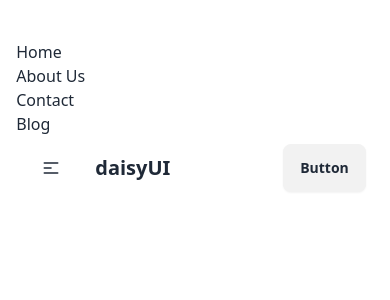
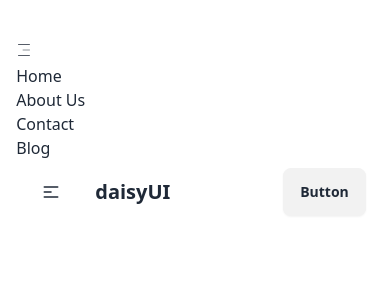
Before and after one commit to MukitHossen7/navbar-toggle-use-react, a React (Vite) app: page / in a window 390 px wide. Shown: the top 300 px of the page. Built offline with nearby package versions, Linux system fonts and the light colour scheme.

Commit message:
toggle in menu

```diff
--- a/package.json
+++ b/package.json
@@ -10,8 +10,10 @@
     "preview": "vite preview"
   },
   "dependencies": {
+    "prop-types": "^15.8.1",
     "react": "^18.3.1",
-    "react-dom": "^18.3.1"
+    "react-dom": "^18.3.1",
+    "react-icons": "^5.3.0"
   },
   "devDependencies": {
     "@eslint/js": "^9.13.0",
--- a/src/components/Link/Link.jsx
+++ b/src/components/Link/Link.jsx
@@ -1,3 +1,4 @@
+import PropTypes from "prop-types";
 const Link = ({ route }) => {
   return (
     <div>
@@ -10,4 +11,7 @@ const Link = ({ route }) => {
   );
 };
 
+Link.propTypes = {
+  route: PropTypes.object,
+};
 export default Link;
--- a/src/components/Navbar/Navbar.jsx
+++ b/src/components/Navbar/Navbar.jsx
@@ -1,6 +1,12 @@
+import { useState } from "react";
 import Link from "../Link/Link";
-
+import { CiMenuFries } from "react-icons/ci";
+import { IoMdClose } from "react-icons/io";
 const Navbar = () => {
+  const [open, setOpen] = useState(false);
+  const handleClick = () => {
+    setOpen(!open);
+  };
   const routes = [
     { id: 1, path: "/", name: "Home" },
     { id: 2, path: "/about", name: "About Us" },
@@ -10,6 +16,13 @@ const Navbar = () => {
 
   return (
     <div className=" md:flex gap-10">
+      <button onClick={handleClick}>
+        {open ? (
+          <IoMdClose className="md:hidden text-xl" />
+        ) : (
+          <CiMenuFries className="md:hidden" />
+        )}
+      </button>
       {routes.map((route) => (
         <Link key={route.id} route={route}></Link>
       ))}
```
Also changed, not shown: 1 other file (tests, documents, lock files or other folders).
